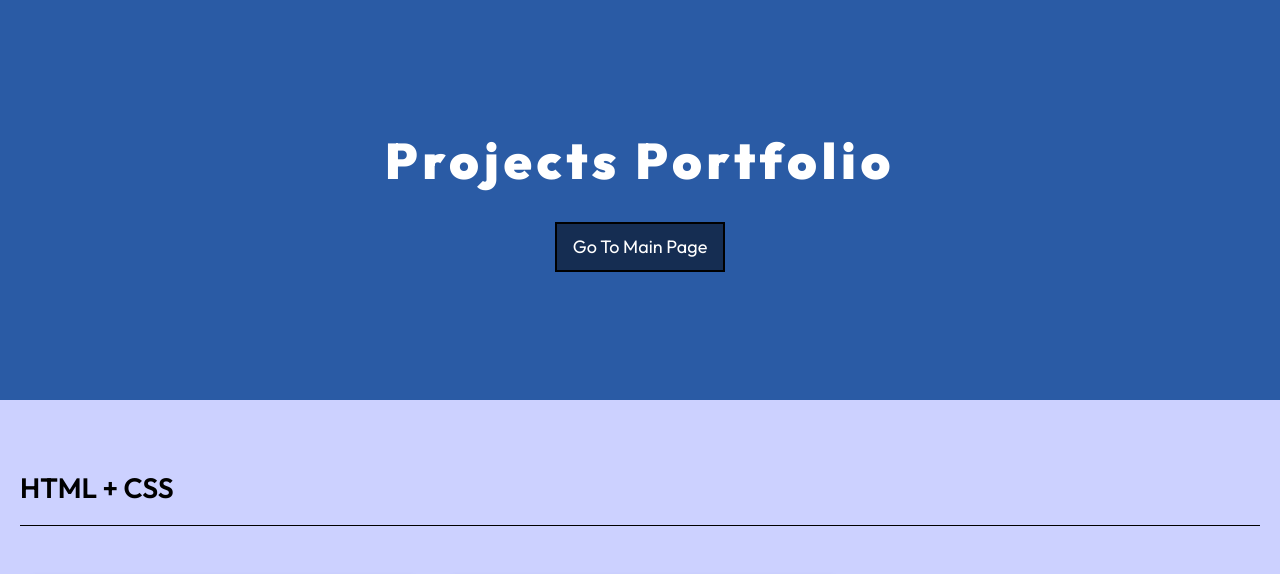
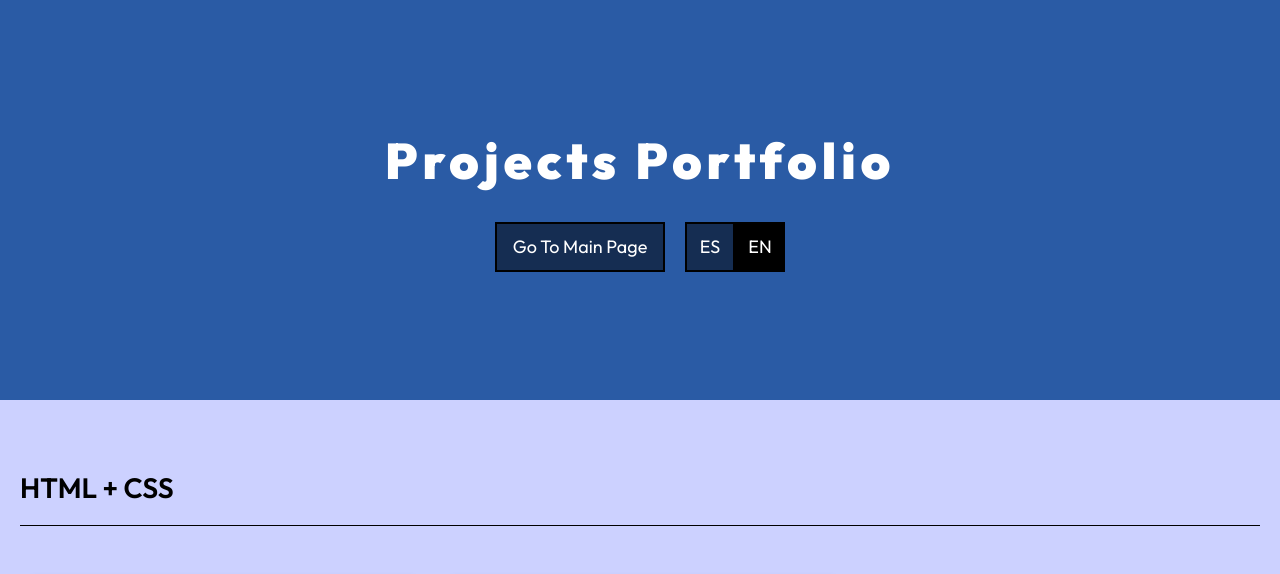
Before and after one commit to JuanRojoA/webdevelopment-project-portfolio, a plain HTML site: page index.html in a window 1280 px wide. Shown: the top 574 px of the page. Drawn offline with Linux system fonts and the light colour scheme.

Commit message:
Final version with dummy text.

```diff
--- a/css/styles.css
+++ b/css/styles.css
@@ -38,6 +38,13 @@ a {
   color: white;
 }
 
+.btns-container {
+  display: flex;
+  flex-direction: row;
+  justify-content: center;
+  align-items: center;
+}
+
 #mainpage-link {
   width: 17rem;
   height: 5rem;
@@ -52,11 +59,31 @@ a {
   transition: 0.3s;
 }
 
-#mainpage-link:hover {
+.lang-btn {
+  width: 5rem;
+  height: 5rem;
+  display: flex;
+  justify-content: center;
+  align-items: center;
+  font-size: 1.8rem;
+  color: white;
+  background-color: rgba(0, 0, 0, 0.5);
+  border: 0.2rem solid black;
+  cursor: pointer;
+  transition: 0.3s;
+}
+
+.lang-btn:nth-of-type(1) {
+  margin-left: 2rem;
+}
+
+#mainpage-link:hover,
+.lang-btn:hover {
   background-color: black;
 }
 
-#mainpage-link:active {
+#mainpage-link:active,
+.lang-btn:active {
   transform: scale(0.9);
 }
 
@@ -153,6 +180,10 @@ footer {
   background-color: rgba(0, 0, 0, 0.2);
 }
 
+.active{
+  background-color: black;
+}
+
 @media screen and (min-width: 600px) {
   .project-container {
     grid-column: span 6;
--- a/index.html
+++ b/index.html
@@ -2,7 +2,6 @@
 <html lang="en">
   <head>
     <meta charset="UTF-8" />
-    <meta http-equiv="X-UA-Compatible" content="IE=edge" />
     <meta name="viewport" content="width=device-width, initial-scale=1.0" />
     <link rel="stylesheet" href="./css/reset.css" />
     <link rel="stylesheet" href="./css/styles.css" />
@@ -17,7 +16,11 @@
   <body>
     <header>
       <h1 id="header-title">Projects Portfolio</h1>
-      <a href="https://github.com/JuanRojoA" id="mainpage-link" target="_blank">Go To Main Page</a>
+      <div class="btns-container">
+        <a href="https://github.com/JuanRojoA" id="mainpage-link" target="_blank">Go To Main Page</a>
+        <button class="lang-btn" id="lang-es">ES</button>
+        <button class="lang-btn" id="lang-en">EN</button>
+      </div>
     </header>
     <main>
       <section class="project-section">
--- a/js/enData.json
+++ b/js/enData.json
@@ -1,3 +1,49 @@
 {
-     "title" : "JavaScript "
+  "projects": [
+    {
+      "projectType": 1,
+      "image": "https://picsum.photos/300/200",
+      "altImage": "Image representing the project",
+      "title": "Project Title",
+      "description": "Lorem, ipsum dolor sit amet consectetur adipisicing elit. Eius officia vel distinctio ducimus in amet sequi, modi minus neque, vitae facilis! Dolore sint accusantium esse voluptate iste. Quam, vel veritatis.",
+      "link": "https://github.com/JuanRojoA",
+      "date": "12 sep 2021"
+    },
+    {
+      "projectType": 1,
+      "image": "https://picsum.photos/300/200",
+      "altImage": "Image representing the project",
+      "title": "Project Title",
+      "description": "Lorem, ipsum dolor sit amet consectetur adipisicing elit. Eius officia vel distinctio ducimus in amet sequi, modi minus neque, vitae facilis! Dolore sint accusantium esse voluptate iste. Quam, vel veritatis.",
+      "link": "https://github.com/JuanRojoA",
+      "date": "12 sep 2021"
+    },
+    {
+      "projectType": 2,
+      "image": "https://picsum.photos/300/200",
+      "altImage": "Image representing the project",
+      "title": "Project Title",
+      "description": "Lorem, ipsum dolor sit amet consectetur adipisicing elit. Eius officia vel distinctio ducimus in amet sequi, modi minus neque, vitae facilis! Dolore sint accusantium esse voluptate iste. Quam, vel veritatis.",
+      "link": "https://github.com/JuanRojoA",
+      "date": "12 sep 2021"
+    },
+    {
+      "projectType": 3,
+      "image": "https://picsum.photos/300/200",
+      "altImage": "Image representing the project",
+      "title": "Project Title",
+      "description": "Lorem, ipsum dolor sit amet consectetur adipisicing elit. Eius officia vel distinctio ducimus in amet sequi, modi minus neque, vitae facilis! Dolore sint accusantium esse voluptate iste. Quam, vel veritatis.",
+      "link": "https://github.com/JuanRojoA",
+      "date": "12 sep 2021"
+    },
+    {
+      "projectType": 4,
+      "image": "https://picsum.photos/300/200",
+      "altImage": "Image representing the project",
+      "title": "Project Title",
+      "description": "Lorem, ipsum dolor sit amet consectetur adipisicing elit. Eius officia vel distinctio ducimus in amet sequi, modi minus neque, vitae facilis! Dolore sint accusantium esse voluptate iste. Quam, vel veritatis.",
+      "link": "https://github.com/JuanRojoA",
+      "date": "12 sep 2021"
+    }
+  ]
 }
--- a/js/esData.json
+++ b/js/esData.json
@@ -0,0 +1,13 @@
+{
+  "projects": [
+    {
+      "projectType": 1,
+      "image": "https://picsum.photos/300/200",
+      "altImage": "Image representing the project",
+      "title": "Project Title",
+      "description": "El trozo de texto estándar de Lorem Ipsum usado desde el año 1500 es reproducido debajo para aquellos interesados. Las secciones 1.10.32 y 1.10.33 de 'de Finibus Bonorum et Malorum' por Cicero son también reproducidas en su forma original exacta, acompañadas por versiones en Inglés de la traducción realizada en 1914 por H. Rackham.",
+      "link": "https://github.com/JuanRojoA",
+      "date": "18 sep 2021"
+    }
+  ]
+}
--- a/js/main.js
+++ b/js/main.js
@@ -1,106 +1,71 @@
 let titleElement = document.getElementById("title");
-let projectContainerElementOne = document.getElementById(
-  "section-container-one"
-);
-let projectContainerElementTwo = document.getElementById(
-  "section-container-two"
-);
-let projectContainerElementThree = document.getElementById(
-  "section-container-three"
-);
-let projectContainerElementFour = document.getElementById(
-  "section-container-four"
-);
-let jsonData = [
-  {
-    projectType: 1,
-    image: "https://picsum.photos/300/200",
-    altImage: "Image representing the project",
-    title: "Project Title",
-    description:
-      "Lorem, ipsum dolor sit amet consectetur adipisicing elit. Eius officia vel distinctio ducimus in amet sequi, modi minus neque, vitae facilis! Dolore sint accusantium esse voluptate iste. Quam, vel veritatis.",
-    link: "https://github.com/JuanRojoA",
-    date: "12 sep 2021",
-  },
-  {
-    projectType: 1,
-    image: "https://picsum.photos/300/200",
-    altImage: "Image representing the project",
-    title: "Project Title",
-    description:
-      "Lorem, ipsum dolor sit amet consectetur adipisicing elit. Eius officia vel distinctio ducimus in amet sequi, modi minus neque, vitae facilis! Dolore sint accusantium esse voluptate iste. Quam, vel veritatis.",
-    link: "https://github.com/JuanRojoA",
-    date: "12 sep 2021",
-  },
-  {
-    projectType: 2,
-    image: "https://picsum.photos/300/200",
-    altImage: "Image representing the project",
-    title: "Project Title",
-    description:
-      "Lorem, ipsum dolor sit amet consectetur adipisicing elit. Eius officia vel distinctio ducimus in amet sequi, modi minus neque, vitae facilis! Dolore sint accusantium esse voluptate iste. Quam, vel veritatis.",
-    link: "https://github.com/JuanRojoA",
-    date: "12 sep 2021",
-  },
-  {
-    projectType: 3,
-    image: "https://picsum.photos/300/200",
-    altImage: "Image representing the project",
-    title: "Project Title",
-    description:
-      "Lorem, ipsum dolor sit amet consectetur adipisicing elit. Eius officia vel distinctio ducimus in amet sequi, modi minus neque, vitae facilis! Dolore sint accusantium esse voluptate iste. Quam, vel veritatis.",
-    link: "https://github.com/JuanRojoA",
-    date: "12 sep 2021",
-  },
-  {
-    projectType: 4,
-    image: "https://picsum.photos/300/200",
-    altImage: "Image representing the project",
-    title: "Project Title",
-    description:
-      "Lorem, ipsum dolor sit amet consectetur adipisicing elit. Eius officia vel distinctio ducimus in amet sequi, modi minus neque, vitae facilis! Dolore sint accusantium esse voluptate iste. Quam, vel veritatis.",
-    link: "https://github.com/JuanRojoA",
-    date: "12 sep 2021",
-  },
-];
+let projectContainerElementOne = document.getElementById("section-container-one");
+let projectContainerElementTwo = document.getElementById("section-container-two");
+let projectContainerElementThree = document.getElementById("section-container-three");
+let projectContainerElementFour = document.getElementById("section-container-four");
+let esLangBtnSelector = document.getElementById("lang-es");
+let enLangBtnSelector = document.getElementById("lang-en");
+let enJsonData = [];
+let esJsonData = [];
 
-console.log(jsonData);
-
-if (navigator.language.includes("en")) {
-  console.log("language is english");
-  document.documentElement.setAttribute("lang", navigator.language);
-} else if (navigator.language.includes("es")) {
-  console.log("language is spanish");
-  document.documentElement.setAttribute("lang", navigator.language);
-} else {
-  console.log("language is other");
+async function readJSON() {
+  let response;
   document.documentElement.setAttribute("lang", "en");
+  response = await fetch("./js/enData.json");
+  enJsonData = await response.json();
+  response = await fetch("./js/esData.json");
+  esJsonData = await response.json();
+  if (navigator.language.includes("en") || !navigator.language.includes("es")) {
+    await addProject(enJsonData);
+    enLangBtnSelector.classList.add("active");
+  } else if (navigator.language.includes("es")) {
+    await addProject(esJsonData);
+    esLangBtnSelector.classList.add("active");
+  }
 }
 
 function addProject(arrayData) {
-  for (i = 0; i < arrayData.length; i++) {
+  projectContainerElementOne.innerHTML = ""
+  projectContainerElementTwo.innerHTML = ""
+  projectContainerElementThree.innerHTML = ""
+  projectContainerElementFour.innerHTML = ""
+  for (i = 0; i < arrayData.projects.length; i++) {
     let projectItem = `
     <div class="project-container">
-      <img
-        src=${arrayData[i].image}
-        alt="${arrayData[i].altImage}"
-        class="project-container__img"
-      />
-      <h3 class="project-container__title">${arrayData[i].title}</h3>
-      <p class="project-container__description">${arrayData[i].description}</p>
-      <a href="${arrayData[i].link}" target="_blank" class="project-container__link">See Project</a>
-      <span class="project-container__date">${arrayData[i].date}</span>
+      <img src="${arrayData.projects[i].image}" alt="${arrayData.projects[i].altImage}" class="project-container__img"/>
+      <h3 class="project-container__title">${arrayData.projects[i].title}</h3>
+      <p class="project-container__description">${arrayData.projects[i].description}</p>
+      <a href="${arrayData.projects[i].link}" target="_blank" class="project-container__link">See Project</a>
+      <span class="project-container__date">${arrayData.projects[i].date}</span>
     </div>`;
-    if (arrayData[i].projectType === 1) {
+    if (arrayData.projects[i].projectType === 1) {
       projectContainerElementOne.innerHTML += projectItem;
-    } else if (arrayData[i].projectType === 2) {
+    } else if (arrayData.projects[i].projectType === 2) {
       projectContainerElementTwo.innerHTML += projectItem;
-    } else if (arrayData[i].projectType === 3) {
+    } else if (arrayData.projects[i].projectType === 3) {
       projectContainerElementThree.innerHTML += projectItem;
-    } else if (arrayData[i].projectType === 4) {
+    } else if (arrayData.projects[i].projectType === 4) {
       projectContainerElementFour.innerHTML += projectItem;
     }
   }
 }
 
-addProject(jsonData);
+esLangBtnSelector.addEventListener("click", (e) => {
+  document.documentElement.setAttribute("lang", "es");
+  esLangBtnSelector.classList.add("active");
+  if (enLangBtnSelector.classList.contains("active")) {
+    enLangBtnSelector.classList.remove("active");
+  }
+  addProject(esJsonData);
+});
+
+enLangBtnSelector.addEventListener("click", (e) => {
+  document.documentElement.setAttribute("lang", "en");
+  enLangBtnSelector.classList.add("active");
+  if (esLangBtnSelector.classList.contains("active")) {
+    esLangBtnSelector.classList.remove("active");
+  }
+  addProject(enJsonData);
+});
+
+readJSON();
```
